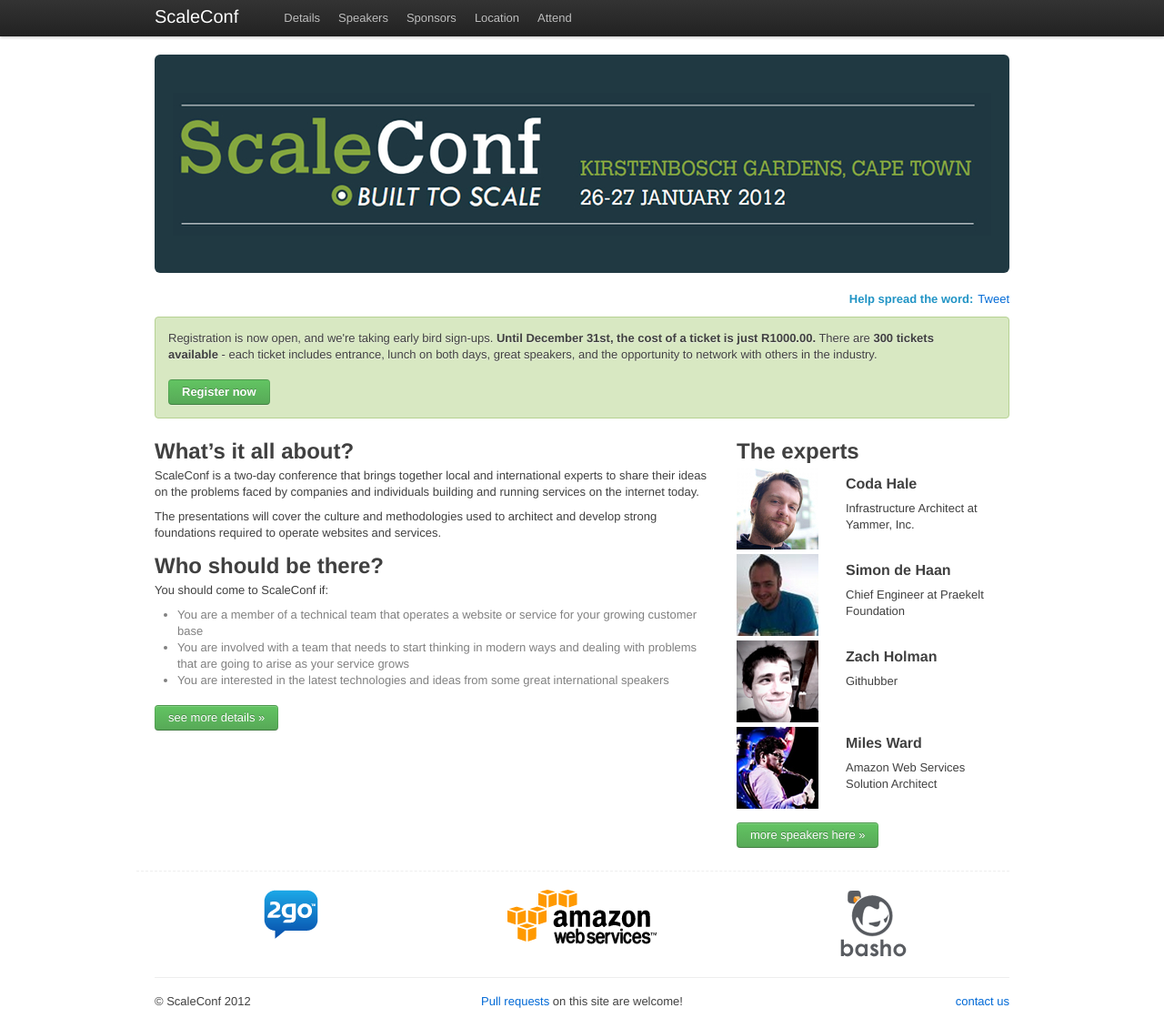
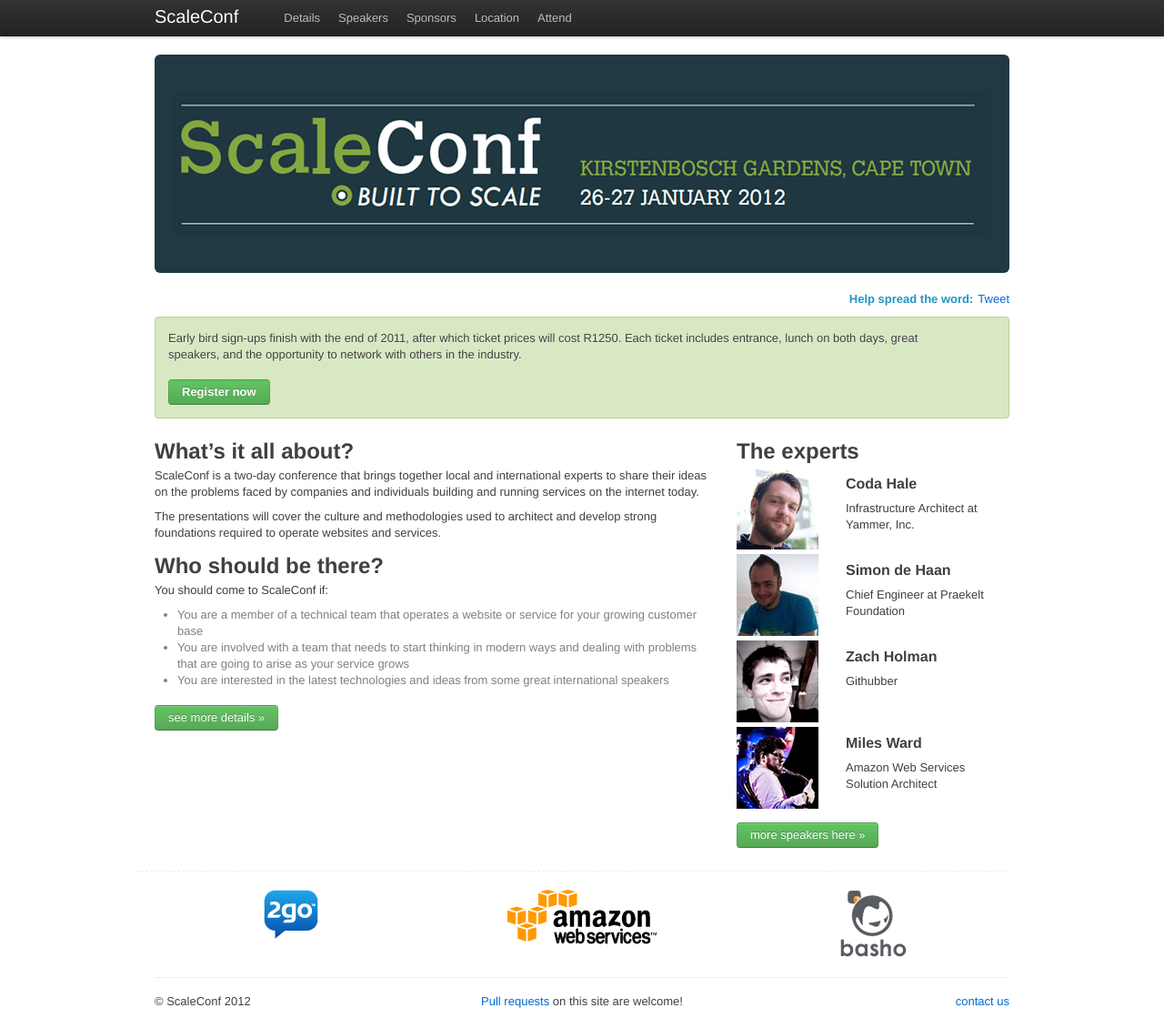
Before and after one commit to scaleconf/scaleconf.github.com, a Jekyll site: the page built from index.html, in a window 1280 px wide and 1119 px high. Shown: the whole window at 91% size. Built offline with Jekyll 4.4.1, drawn with Linux system fonts in a browser that asks for light colours; Markdown is read by kramdown in place of the engine named in the settings; comment, search, counter and statistics services are not loaded.

Commit message:
changed ticket prices

```diff
--- a/attend.html
+++ b/attend.html
@@ -10,7 +10,7 @@
 
       <div class="row">
           <div class='span-two-thirds'>
-              <p style=font-weight:bold;'>Because you're an early bird, the fee for the conference is only R1000.00 via EFT*, or $130 via other payment methods. This offer is valid until 1 January, after which the price will be R1500 or $180. This conference is non-profit, and any unspent money will go to charity. </p>
+              <p><b>The fee for the conference is R1250.00 via EFT*, or $155 via other payment methods (we've been fortunate with sponsorship and attendance and so we don't need to put prices up too much!).</b> Part of every ticket will also be going to a charity (still to be decided - email us if you are really passionate about any charity in particular)</p>
               <p>The ticket includes entrance, lunch on both days, great speakers, and the opportunity to network with others in the industry.</p>
           </div>
           <div class='span-one-third'>
--- a/index.html
+++ b/index.html
@@ -14,8 +14,8 @@
           <div class='span16'>
               <div class='alert-message block-message info' style='background: #D8E8C2; border-color: #B6D193;'>
                   <p>
-                  Registration is now open, and we're taking early bird sign-ups. <b>Until December 31st, the cost of a ticket is just R1000.00.</b>
-                  There are <b>300 tickets available</b> - each ticket includes entrance, lunch on both days, great speakers, and the opportunity to network with others in the industry.</p>
+                  Early bird sign-ups finish with the end of 2011, after which ticket prices will cost R1250.
+                  Each ticket includes entrance, lunch on both days, great speakers, and the opportunity to network with others in the industry.</p>
                   <br/>
                   <a class='btn success' href='/attend'>Register now</a>
               </div>
```
